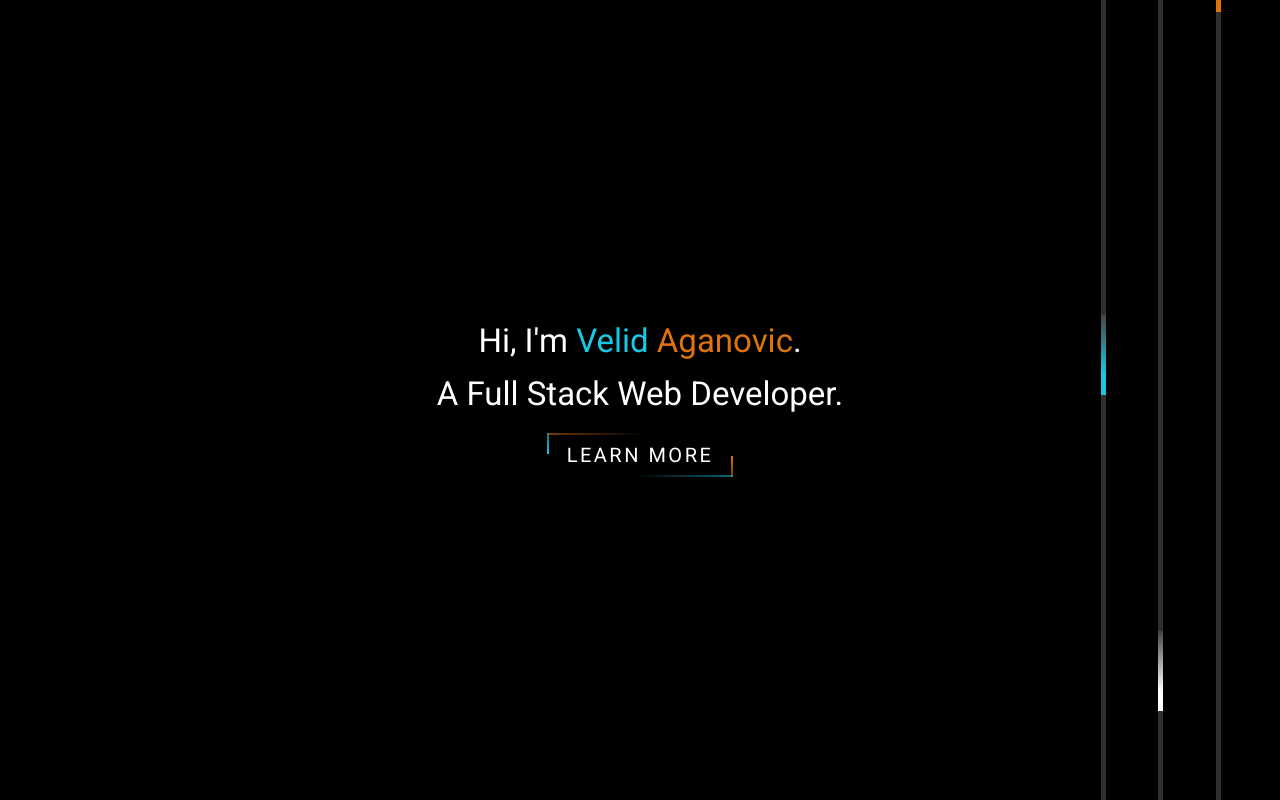
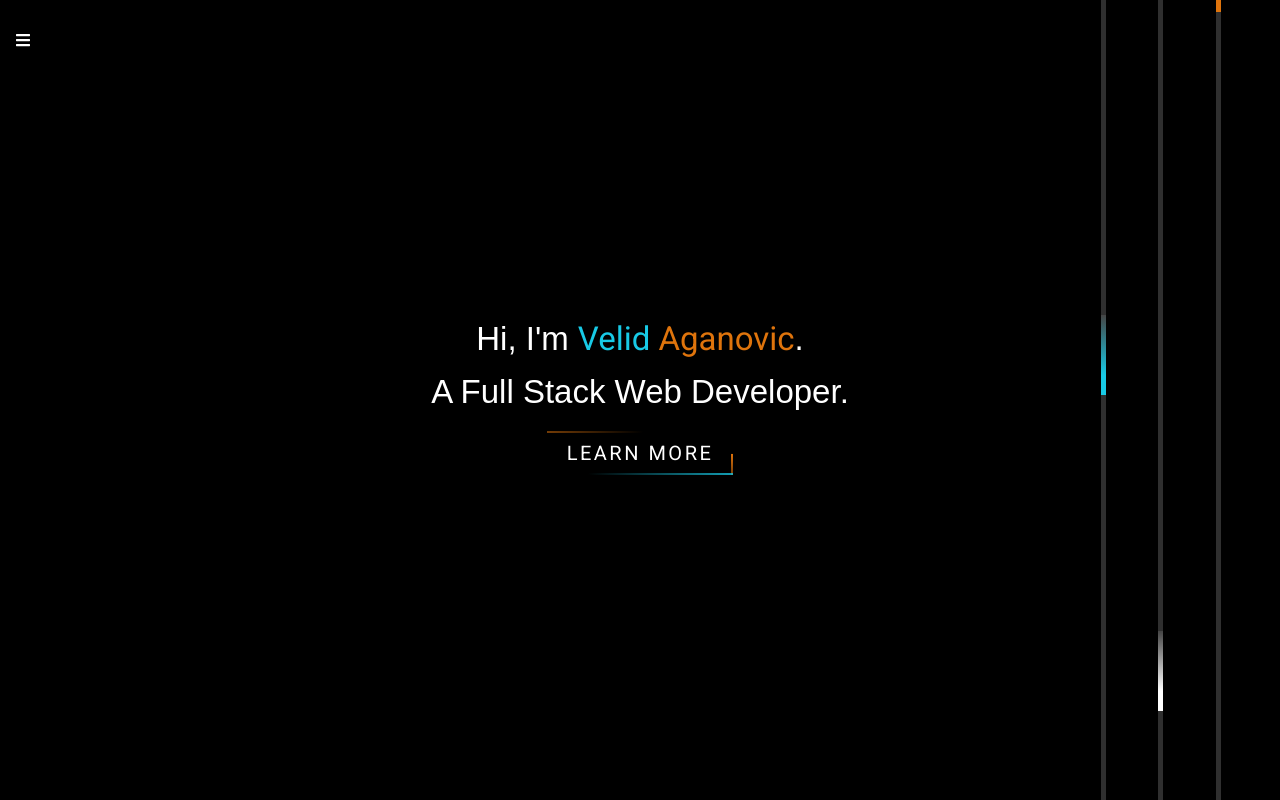
Before and after one commit to VelidAganovic/Website, a React (Create React App) app in the folder portfolio/: page / in a window 1280 px wide. Shown: the top 800 px of the page. Built offline with nearby package versions, Linux system fonts and the light colour scheme.

Commit message:
TODO fix button and css navbar

```diff
--- a/portfolio/src/Components/Background/Background.css
+++ b/portfolio/src/Components/Background/Background.css
@@ -6,7 +6,7 @@
 html, body {
   height: 100%; }
 
-body {
+.intro-text {
   display: table;
   width: 100%;
   height: 100%;
--- a/portfolio/src/Components/Navbar/Navbar.css
+++ b/portfolio/src/Components/Navbar/Navbar.css
@@ -1,8 +1,9 @@
 .navbar {
-    background-color: #060b26;
+    background-color: #000000;
     height: 80px;
     display: flex;
-    justify-content: start;
+    padding-left:15px;
+    /* justify-content: start; */
     align-items: center;
   }
 
@@ -13,7 +14,7 @@
   }
 
   .nav-menu {
-    background-color: #060b26;
+    background-color: #181818;
     width: 250px;
     height: 100vh;
     display: flex;
@@ -31,6 +32,7 @@
 
   .nav-text {
     display: flex;
+    color:white;
     justify-content: start;
     align-items: center;
     padding: 8px 0px 8px 16px;
@@ -65,8 +67,9 @@
     display: flex;
     justify-content: start;
     align-items: center;
+    padding-left:15px;
   }
 
-  span {
+  .nav-item {
     margin-left: 16px;
   }
--- a/portfolio/src/Components/Navbar/Navbar.js
+++ b/portfolio/src/Components/Navbar/Navbar.js
@@ -29,9 +29,11 @@ function Navbar() {
               return (
                 <li key={index} className={item.cName}>
                   {/* <Link to={item.path}> */}
+                  <a>
                     {item.icon}
-                    <span>{item.title}</span>
+                    <span class="nav-item">{item.title}</span>
                   {/* </Link> */}
+                  </a>
                 </li>
               );
             })}
--- a/portfolio/src/Pages/LandingPage/IntroContent.css
+++ b/portfolio/src/Pages/LandingPage/IntroContent.css
@@ -152,8 +152,8 @@
     width: 100%;
     height: 2px;
     background: linear-gradient(to right, rgba(43, 8, 8, 0), #18CAE6);
-    -webkit-animation: 2s animateBottom linear infinite;
-            animation: 2s animateBottom linear infinite;
+    -webkit-animation: 2.1s animateBottom linear infinite;
+            animation: 2.1s animateBottom linear infinite;
   }
 
   @keyframes animateBottom {
@@ -169,7 +169,7 @@
 
   .animated-button1 span:nth-child(4) {
     top: 0px;
-    left: 0px;
+    left: -16px;
     height: 100%;
     width: 2px;
     background: linear-gradient(to bottom, rgba(43, 8, 8, 0), #18CAE6);
--- a/portfolio/src/Portfolio.js
+++ b/portfolio/src/Portfolio.js
@@ -6,6 +6,7 @@ import Background from './Components/Background/Background'
 import IntroContent from './Pages/LandingPage/IntroContent'
 import AboutMe from './Pages/AboutMe/AboutMe'
 import {toAboutMePage, toProjectsPage,} from "./Redux/PageNavigation/navigation.actions"
+import Navbar from "./Components/Navbar/Navbar"
 
 const mapStateToProps = state => {
     return {
@@ -36,6 +37,7 @@ class Portfolio extends React.Component {
         console.log(this.props.count)
         return (
             <div class="content">
+                <Navbar></Navbar>
                 {content}
             </div>
         )
```
